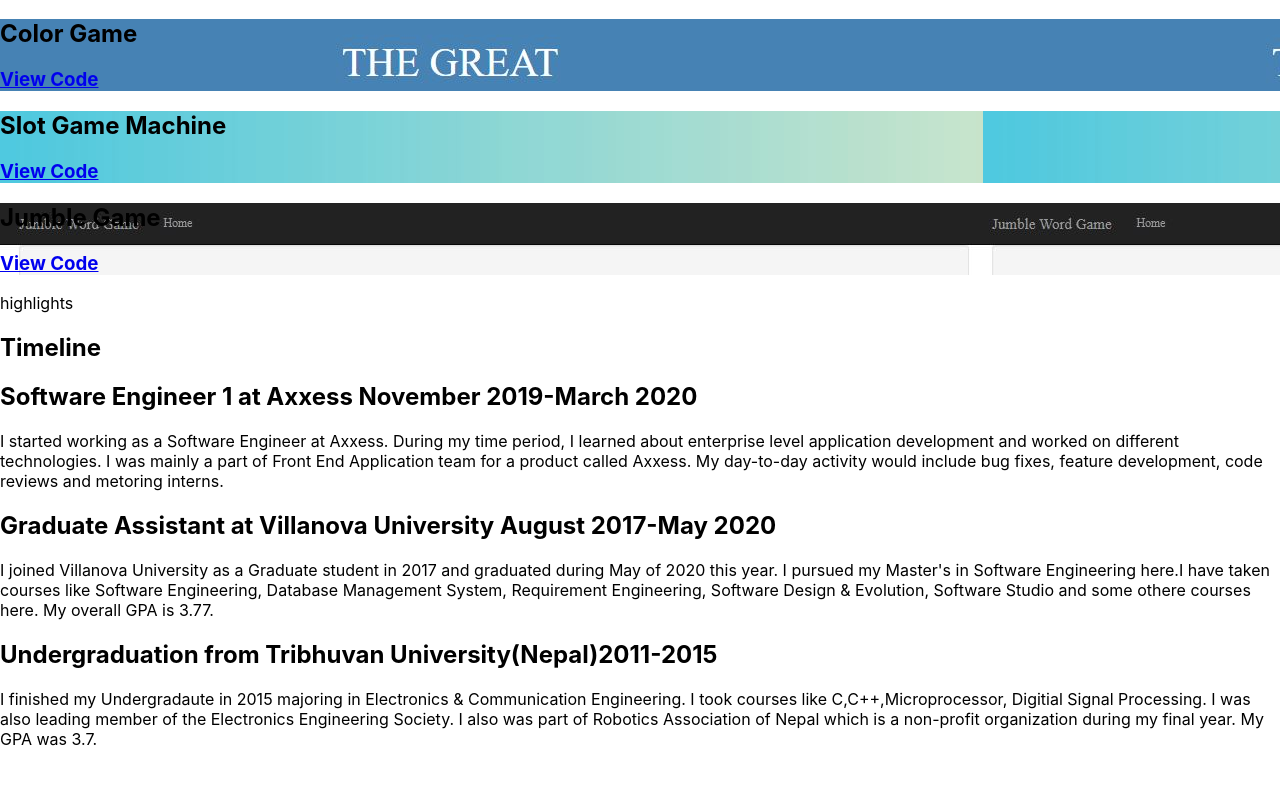
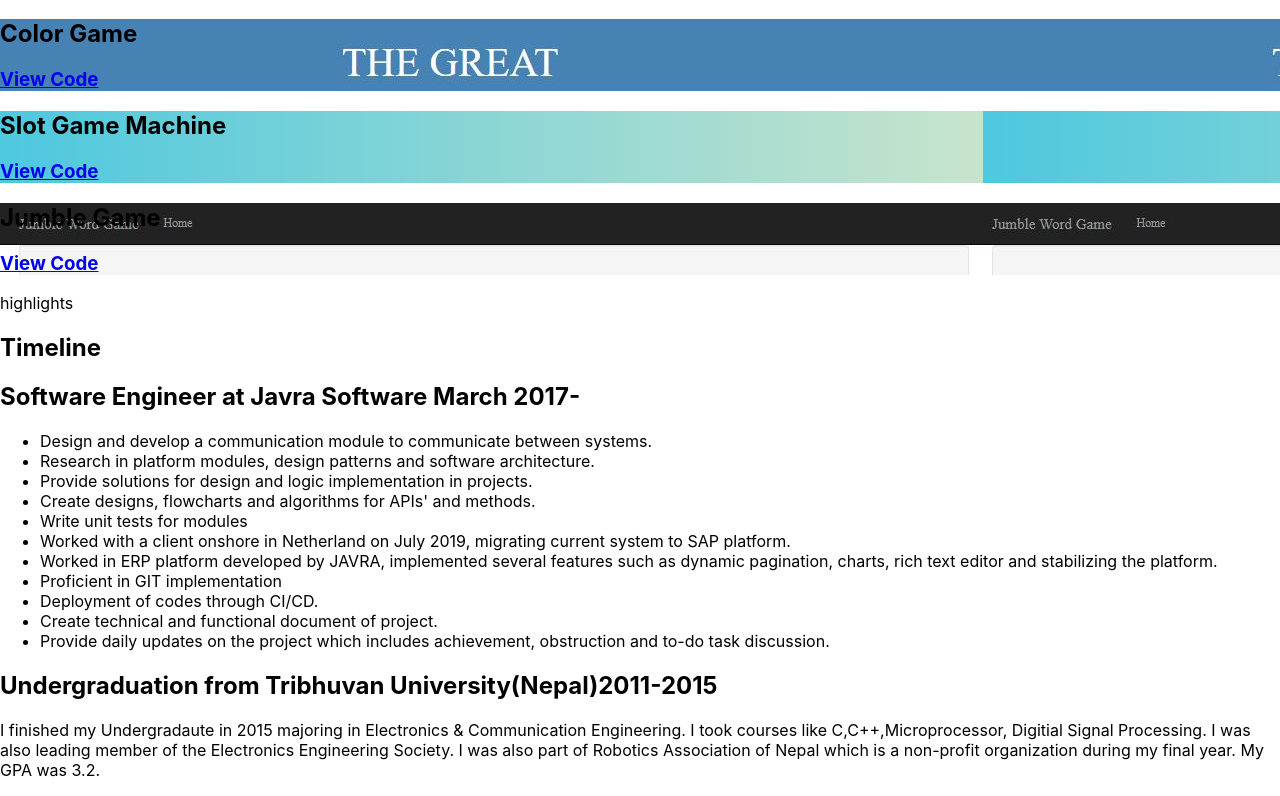
Before and after one commit to SaajanJoshi/Portfolio, a React (Create React App) app: page / in a window 1280 px wide. Shown: the part 1627-2423 px from the top of the page. Before the commit the page ends 2392 px from the top, so only its background shows below. Built offline with nearby package versions, Linux system fonts and the light colour scheme; the HTML template or start-up script is replaced by a standard one.

Commit message:
changes to work and education history

```diff
--- a/package.json
+++ b/package.json
@@ -1,5 +1,5 @@
 {
-  "homepage": "http://saajanjoshi.github.io",
+  "homepage": "http://saajanjoshi.github.io/portfolio",
   "name": "Portfolio",
   "version": "0.1.0",
   "private": true,
--- a/src/components/Timeline.js
+++ b/src/components/Timeline.js
@@ -28,42 +28,23 @@ class Timeline extends Component {
                       </div>
                       <div className="timeline-label">
                         <h2>
-                          Software Engineer 1 at Axxess{" "}
-                          <span>November 2019-March 2020</span>
+                          Software Engineer at Javra Software{" "}
+                          <span>March 2017-</span>
                         </h2>
                         <p>
-                          I started working as a Software Engineer at Axxess.
-                          During my time period, I learned about enterprise
-                          level application development and worked on different
-                          technologies. I was mainly a part of Front End
-                          Application team for a product called Axxess. My
-                          day-to-day activity would include bug fixes, feature
-                          development, code reviews and metoring interns.
-                        </p>
-                      </div>
-                    </div>
-                  </article>
-                  <article
-                    className="timeline-entry animate-box"
-                    data-animate-effect="fadeInLeft"
-                  >
-                    <div className="timeline-entry-inner">
-                      <div className="timeline-icon color-3">
-                        <i className="icon-pen2" />
-                      </div>
-                      <div className="timeline-label">
-                        <h2>
-                          Graduate Assistant at Villanova University{" "}
-                          <span>August 2017-May 2020</span>
-                        </h2>
-                        <p>
-                          I joined Villanova University as a Graduate student in
-                          2017 and graduated during May of 2020 this year. I
-                          pursued my Master's in Software Engineering here.I
-                          have taken courses like Software Engineering, Database
-                          Management System, Requirement Engineering, Software
-                          Design & Evolution, Software Studio and some othere
-                          courses here. My overall GPA is 3.77.
+                          <ul>
+                          <li>Design and develop a communication module to communicate between systems.</li>
+                          <li>Research in platform modules, design patterns and software architecture.</li>
+                          <li>Provide solutions for design and logic implementation in projects.</li>
+                          <li>Create designs, flowcharts and algorithms for APIs' and methods.</li>
+                          <li>Write unit tests for modules</li>
+                          <li>Worked with a client onshore in Netherland on July 2019, migrating current system to SAP platform.</li>
+                          <li>Worked in ERP platform developed by JAVRA, implemented several features such as dynamic pagination, charts, rich text editor and stabilizing the platform.</li>
+                          <li>Proficient in GIT implementation</li>
+                          <li>Deployment of codes through CI/CD.</li>
+                          <li>Create technical and functional document of project.</li>
+                          <li>Provide daily updates on the project which includes achievement, obstruction and to-do task discussion.</li>
+                          </ul>
                         </p>
                       </div>
                     </div>
@@ -86,9 +67,9 @@ class Timeline extends Component {
                           Electronics & Communication Engineering. I took
                           courses like C,C++,Microprocessor, Digitial Signal
                           Processing. I was also leading member of the
-                          Electronics Engineering Society. I also was part of
+                          Electronics Engineering Society. I was also part of
                           Robotics Association of Nepal which is a non-profit
-                          organization during my final year. My GPA was 3.7.
+                          organization during my final year. My GPA was 3.2.
                         </p>
                       </div>
                     </div>
```
